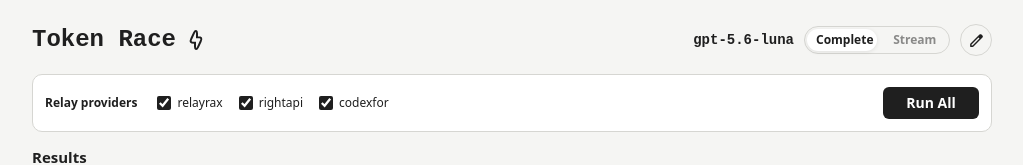
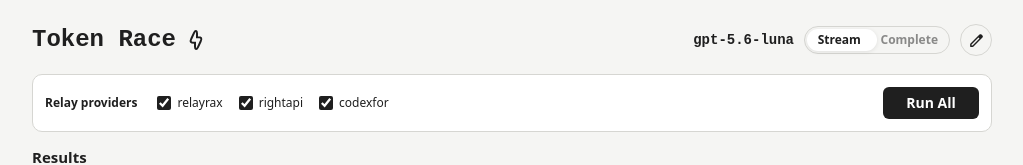
Before and after one commit to realloon/token-race, a Vue app: page / in a window 1280 px wide. Shown: the top 165 px of the page, without its empty margins (0-1023 px from the left). Built offline with nearby package versions, Linux system fonts and the light colour scheme.

Commit message:
feat: make streaming the default mode

```diff
--- a/src/App.vue
+++ b/src/App.vue
@@ -25,18 +25,18 @@ const { request, selectedIds, running, results, toggle, runAll } =
         <button
           type="button"
           class="mode-button"
+          :class="{ active: request.stream }"
+          @click="request.stream = true"
+        >
+          Stream
+        </button>
+        <button
+          type="button"
+          class="mode-button"
           :class="{ active: !request.stream }"
           @click="request.stream = false"
         >
           Complete
-        </button>
-        <button
-          type="button"
-          class="mode-button"
-          :class="{ active: request.stream }"
-          @click="request.stream = true"
-        >
-          Stream
         </button>
       </div>
       <button
@@ -136,10 +136,11 @@ header {
     box-shadow: 0 1px 4px #00000016;
     pointer-events: none;
     transition: 0.2s;
+    transform: translateX(100%);
   }
 
   &.stream::before {
-    transform: translateX(100%);
+    transform: translateX(0);
   }
 }
 
--- a/src/hooks/useRelayTest.ts
+++ b/src/hooks/useRelayTest.ts
@@ -7,7 +7,7 @@ export function useRelayTest() {
   const request = reactive<TestRequest>({
     model: 'gpt-5.6-luna',
     reasoning: 'none',
-    stream: false,
+    stream: true,
     instructions: 'you are luna',
     completeInputs: [
       {
```
